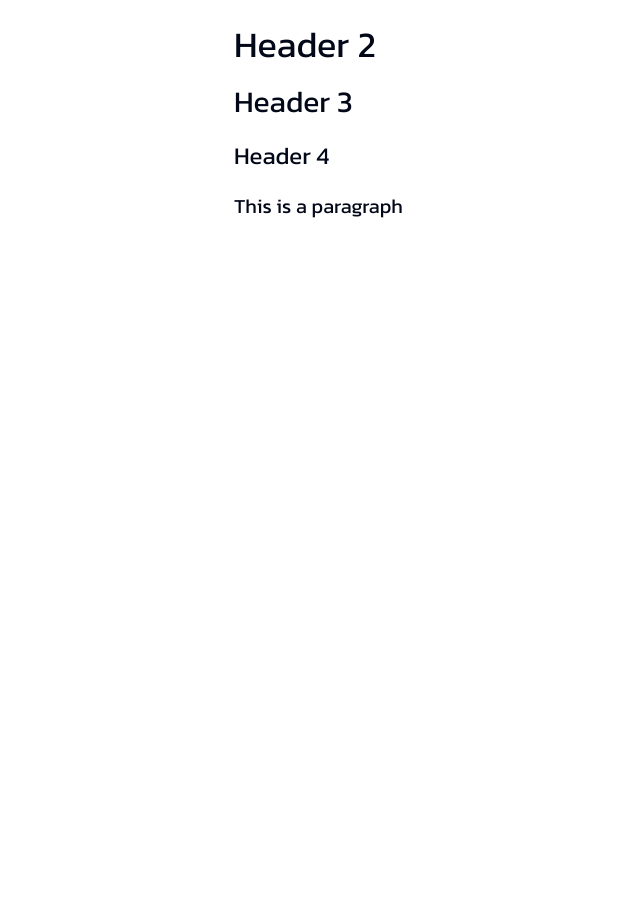
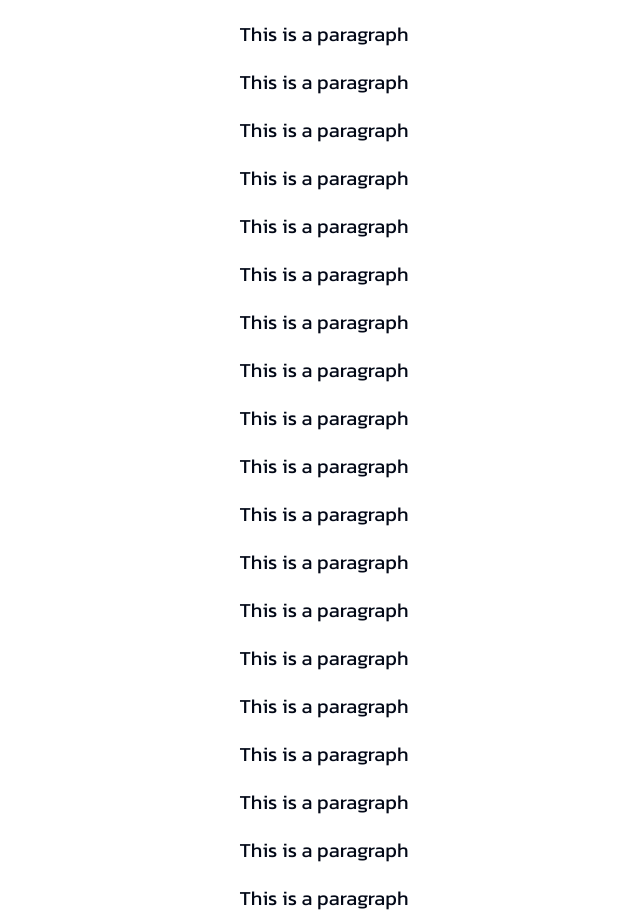
Before and after one commit to gio-shara-code/nextjs-14-template, a Next.js app: page /typography in a window 1280 px wide. Shown: the part 384-1297 px from the top of the page, without its empty margins (316-956 px from the left). Before the commit the page ends 872 px from the top, so only its background shows below. Built offline with nearby package versions, Linux system fonts and the light colour scheme.

Commit message:
feat: add css templates for page and col center

```diff
--- a/src/app/globals.css
+++ b/src/app/globals.css
@@ -123,3 +123,12 @@
         }
     }
 }
+
+@layer components {
+    .page-base {
+        @apply container pt-24;
+    }
+    .col-center {
+        @apply flex flex-col items-center justify-center;
+    }
+}
--- a/src/app/page.tsx
+++ b/src/app/page.tsx
@@ -1,6 +1,7 @@
 'use client'
 import React, { useEffect } from 'react'
 import { env } from '~/env'
+import { cn } from '~/lib/utils'
 
 export default function Home() {
     const [greeting, setGreeting] = React.useState('')
@@ -10,11 +11,7 @@ export default function Home() {
             .then((data) => setGreeting(data.greeting))
     }, [])
     return (
-        <main
-            className={
-                'container h-screen flex flex-col items-center justify-center'
-            }
-        >
+        <main className={'page-base col-center'}>
             <h1>{greeting}</h1>
             <h4>
                 By the way, this is a client-side env:{' '}
--- a/src/app/typography/page.tsx
+++ b/src/app/typography/page.tsx
@@ -2,17 +2,31 @@ import React from 'react'
 
 export default function TypographyPage() {
     return (
-        <main
-            className={
-                'w-full h-screen flex flex-col items-center justify-center'
-            }
-        >
-            <div className={'space-y-5'}>
+        <main className={'page-base col-center'}>
+            <div className={'space-y-5 text-center'}>
                 <h1>Header 1</h1>
                 <h2>Header 2</h2>
                 <h3>Header 3</h3>
                 <h4>Header 4</h4>
                 <p>This is a paragraph</p>
+                <p>This is a paragraph</p>
+                <p>This is a paragraph</p>
+                <p>This is a paragraph</p>
+                <p>This is a paragraph</p>
+                <p>This is a paragraph</p>
+                <p>This is a paragraph</p>
+                <p>This is a paragraph</p>
+                <p>This is a paragraph</p>
+                <p>This is a paragraph</p>
+                <p>This is a paragraph</p>
+                <p>This is a paragraph</p>
+                <p>This is a paragraph</p>
+                <p>This is a paragraph</p>
+                <p>This is a paragraph</p>
+                <p>This is a paragraph</p>
+                <p>This is a paragraph</p>
+                <p>This is a paragraph</p>
+                <p>This is a paragraph</p>
             </div>
         </main>
     )
--- a/src/app/ui/page.tsx
+++ b/src/app/ui/page.tsx
@@ -8,7 +8,7 @@ import { useToast } from '~/components/ui/use-toast'
 export default function UIPage() {
     const { toast } = useToast()
     return (
-        <main className={'container space-y-10'}>
+        <main className={'page-base'}>
             <h1>UI Components</h1>
             <div className={'space-y-5'}>
                 <h1>Buttons</h1>
```
